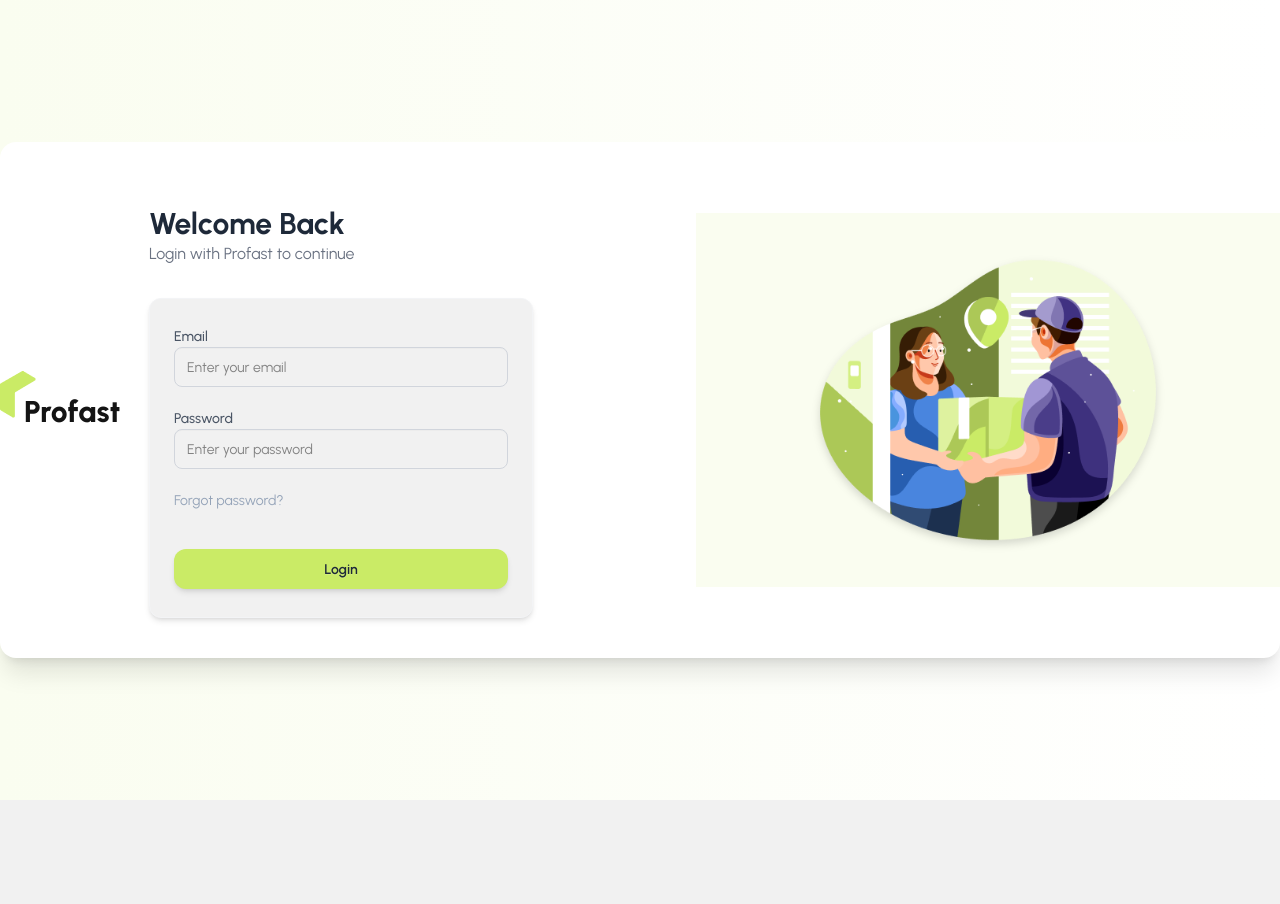
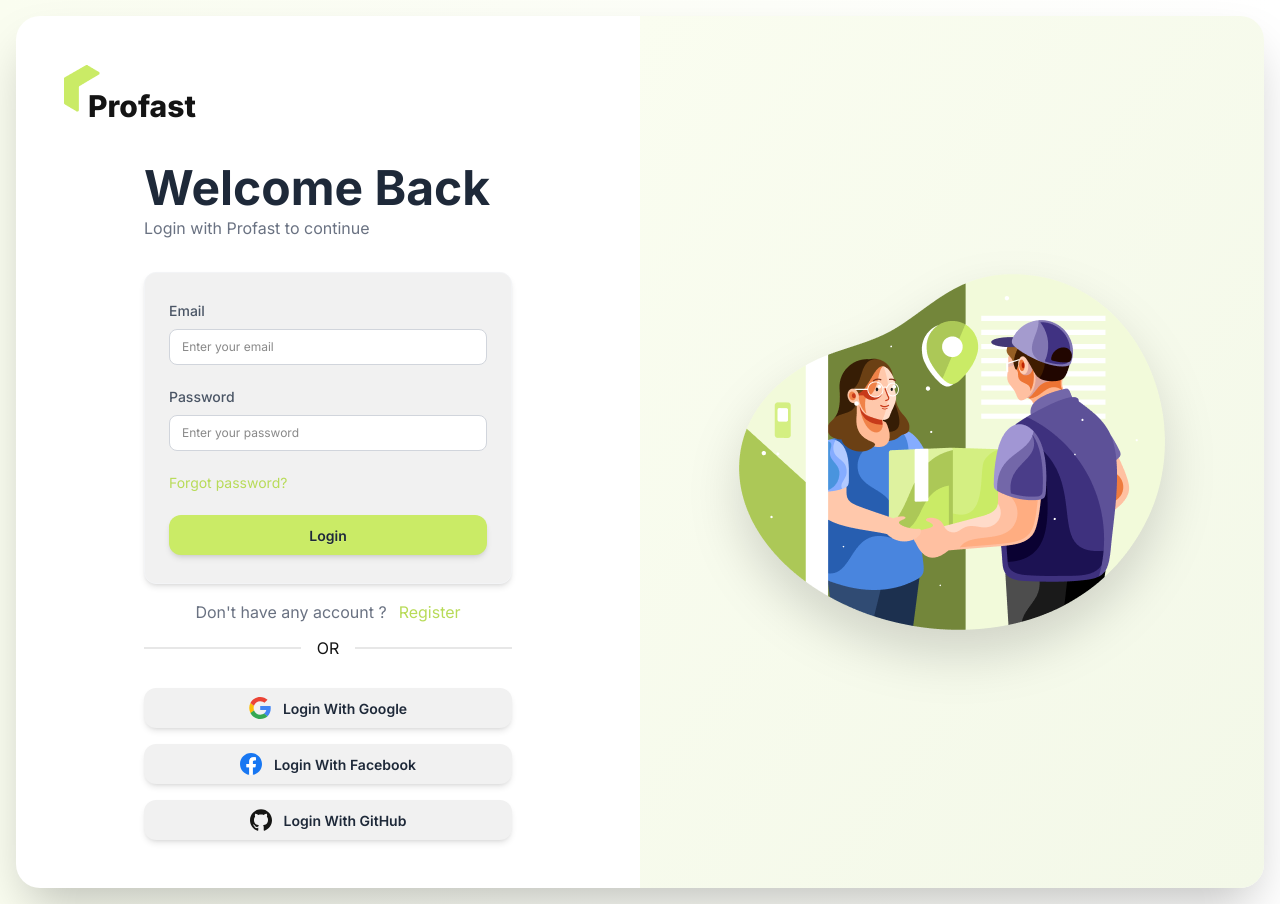
Before and after one commit to mdasaduzzamanasad90/profast_client, a React (Vite) app: page /login in a window 1280 px wide. Before the commit the page ends 800 px from the top, so only its background shows below. Built offline with nearby package versions, Linux system fonts and the light colour scheme.

Commit message:
thik korlam login layout and login from and add goolge , facebook , github icon

```diff
--- a/package.json
+++ b/package.json
@@ -12,12 +12,14 @@
   "dependencies": {
     "@emotion/react": "^11.14.0",
     "@emotion/styled": "^11.14.1",
+    "@iconify/react": "^6.0.2",
     "@mui/material": "^7.3.4",
     "@tailwindcss/vite": "^4.1.14",
     "aos": "^2.3.4",
     "react": "^19.1.1",
     "react-dom": "^19.1.1",
     "react-fast-marquee": "^1.6.5",
+    "react-hook-form": "^7.65.0",
     "react-icons": "^5.5.0",
     "react-router": "^7.9.4",
     "swiper": "^12.0.2",
--- a/src/Layout/LoginLayout.jsx
+++ b/src/Layout/LoginLayout.jsx
@@ -4,18 +4,31 @@ import ProfastLogo from "../ShareComponent/ProfastLogo/ProfastLogo";
 
 const LoginLayout = () => {
   return (
-    <div>
-      <div className="h-screen bg-gradient-to-r from-[#FAFDF0] to-white flex items-center justify-center">
-        <div className="md:max-w-7xl w-full mx-auto flex flex-col md:flex-row justify-between items-center bg-white shadow-xl rounded-2xl overflow-hidden">
-          <ProfastLogo />
+    <div className="inter">
+      <div className="min-h-screen bg-gradient-to-r from-[#FAFDF0] to-white flex items-center justify-center p-4">
+        <div className="w-full md:max-w-6xl lg:max-w-7xl bg-white rounded-3xl shadow-2xl overflow-hidden flex flex-col md:flex-row transition-all duration-500 ease-in-out">
           {/* Left Section */}
-          <Outlet></Outlet>
+          <div className="w-full md:w-1/2 p-8 md:p-12 flex flex-col justify-center items-center md:items-start text-center md:text-left space-y-6">
+            <div
+              data-aos="fade-zoom-in"
+              data-aos-easing="ease-in-back"
+              data-aos-offset="0"
+              className="mb-4"
+            >
+              <ProfastLogo />
+            </div>
+            <Outlet />
+          </div>
+
           {/* Right Section */}
-          <div className="hidden md:flex w-1/2 bg-[#FAFDF0] justify-center items-center p-6">
+          <div
+            data-aos="fade-left"
+            className="hidden md:flex w-1/2 bg-gradient-to-br from-[#FAFDF0] to-[#F3F8E8] justify-center items-center p-8 relative overflow-hidden"
+          >
             <img
               src={authimage}
               alt="Authentication Illustration"
-              className="max-w-md drop-shadow-lg"
+              className="max-w-4xl drop-shadow-2xl relative z-10 transform hover:scale-105 transition-transform duration-500 ease-in-out"
             />
           </div>
         </div>
--- a/src/Page/Login/Login.jsx
+++ b/src/Page/Login/Login.jsx
@@ -1,42 +1,92 @@
+import { Icon } from "@iconify/react";
+import { FaFacebook, FaGithub, FaGoogle } from "react-icons/fa";
+import { Link } from "react-router";
+
 const Login = () => {
   return (
-    <div className="flex flex-col justify-center items-start w-full md:w-1/2 p-10">
-      <h1 className="text-3xl font-bold text-gray-800 mt-6">Welcome Back</h1>
-      <p className="text-gray-500 mb-8">Login with Profast to continue</p>
-
+    <div className="flex flex-col justify-center items-start w-full md:px-20">
+      <div data-aos="zoom-in" className="w-full">
+        <h1 className="md:text-5xl text-3xl font-bold text-gray-800 mt-6">
+          Welcome Back
+        </h1>
+        <p className="text-gray-500 mb-8 mt-1">
+          Login with Profast to continue
+        </p>
         <div className="card bg-base-100 w-full max-w-sm shadow-md border border-gray-100 rounded-xl">
           <div className="card-body">
             <fieldset className="fieldset space-y-4">
-            <div>
+              <div className="space-y-2">
                 <label className="label text-sm font-medium text-gray-600">
                   Email
                 </label>
                 <input
                   type="email"
-                className="input w-full border border-gray-300 rounded-lg focus:outline-none focus:ring-2 focus:ring-[#94A3B8] focus:border-[#94A3B8] focus:ring-offset-2 focus:ring-offset-white transition-all duration-300 px-3 py-2"
+                  className="bg-white w-full border border-gray-300 rounded-lg focus:outline-none focus:ring-2 focus:ring-[#94A3B8] focus:border-[#94A3B8] focus:ring-offset-2 focus:ring-offset-white transition-all duration-300 px-3 py-2"
                   placeholder="Enter your email"
                 />
               </div>
 
-            <div>
+              <div className="space-y-2">
                 <label className="label text-sm font-medium text-gray-600">
                   Password
                 </label>
                 <input
                   type="password"
-                className="input w-full border border-gray-300 rounded-lg focus:outline-none focus:ring-2 focus:ring-[#94A3B8] focus:border-[#94A3B8] focus:ring-offset-2 focus:ring-offset-white transition-all duration-300 px-3 py-2"
+                  className="bg-white w-full border border-gray-300 rounded-lg focus:outline-none focus:ring-2 focus:ring-[#94A3B8] focus:border-[#94A3B8] focus:ring-offset-2 focus:ring-offset-white transition-all duration-300 px-3 py-2"
                   placeholder="Enter your password"
                 />
               </div>
 
               <div className="flex justify-between items-center text-sm">
-              <a className="link link-hover text-[#94A3B8]">Forgot password?</a>
+                <a className="link link-hover text-[#b8db58] hover:text-blue-400 transition-all duration-300 hover:-translate-y-1">
+                  Forgot password?
+                </a>
               </div>
 
-            <button className="btn bg-[#CAEB66] text-gray-800 font-semibold border-none mt-4 px-6 py-2 rounded-xl shadow-md hover:bg-[#b8db58] hover:-translate-y-1 hover:shadow-lg focus:ring-2 focus:ring-[#CAEB66]/50 transition-all duration-300 w-full">
+              <button className="btn bg-[#CAEB66] text-gray-800 font-semibold border-none px-6 py-2 rounded-xl shadow-md hover:bg-[#b8db58] hover:-translate-y-1 hover:shadow-lg focus:ring-2 focus:ring-[#CAEB66]/50 transition-all duration-300 w-full">
                 Login
               </button>
             </fieldset>
+          </div>
+        </div>
+        <div className="flex justify-center items-center mt-4 gap-3">
+          <p className="text-gray-500">Don't have any account ?</p>
+          <p className="link link-hover text-[#b8db58] hover:text-blue-400 text-transition-all duration-300 hover:-translate-y-1">
+            <Link to={"/register"}> Register</Link>
+          </p>
+        </div>
+      </div>
+      <div
+        data-aos="fade-zoom-in"
+        data-aos-easing="ease-in-back"
+        data-aos-offset="0"
+        className="divider"
+      >
+        OR
+      </div>
+      <div className="w-full">
+        {/* Google */}
+        <div data-aos="fade-up" data-aos-delay="1100">
+          <button className="btn flex items-center justify-center gap-3 bg-base-100 text-gray-800 font-semibold border-none mt-4 px-6 py-2 rounded-xl shadow-md hover:bg-[#b8db58] hover:-translate-y-1 hover:shadow-lg focus:ring-2 focus:ring-[#CAEB66]/50 transition-all duration-300 w-full">
+            <Icon icon="logos:google-icon" width="22" height="22" />
+            Login With Google
+          </button>
+        </div>
+
+        {/* Facebook */}
+        <div data-aos="fade-up" data-aos-delay="1200">
+          <button className="btn flex items-center justify-center gap-3 bg-base-100 text-gray-800 font-semibold border-none mt-4 px-6 py-2 rounded-xl shadow-md hover:bg-[#b8db58] hover:-translate-y-1 hover:shadow-lg focus:ring-2 focus:ring-[#CAEB66]/50 transition-all duration-300 w-full">
+            <Icon icon="logos:facebook" width="22" height="22" />
+            Login With Facebook
+          </button>
+        </div>
+
+        {/* GitHub */}
+        <div data-aos="fade-up" data-aos-delay="1300">
+          <button className="btn flex items-center justify-center gap-3 bg-base-100 text-gray-800 font-semibold border-none mt-4 px-6 py-2 rounded-xl shadow-md hover:bg-[#b8db58] hover:-translate-y-1 hover:shadow-lg focus:ring-2 focus:ring-[#CAEB66]/50 transition-all duration-300 w-full">
+            <Icon icon="logos:github-icon" width="22" height="22" />
+            Login With GitHub
+          </button>
         </div>
       </div>
     </div>
--- a/src/index.css
+++ b/src/index.css
@@ -1,4 +1,8 @@
+/* Urbanist */
 @import url("https://fonts.googleapis.com/css2?family=Urbanist:ital,wght@0,100..900;1,100..900&display=swap");
+/* inter */
+@import url('https://fonts.googleapis.com/css2?family=Inter:ital,opsz,wght@0,14..32,100..900;1,14..32,100..900&display=swap');
+/* tailwind and daisy ui  */
 @import "tailwindcss";
 @plugin "daisyui";
 
@@ -27,6 +31,12 @@
 
 body {
   font-family: "Urbanist", sans-serif;
+  font-style: normal;
+  font-weight: 400;
+}
+
+.inter {
+  font-family: "Inter", sans-serif;
   font-style: normal;
   font-weight: 400;
 }
```
Also changed, not shown: 1 other file (tests, documents, lock files or other folders). Lines whose indentation alone changed are shown as unchanged.
